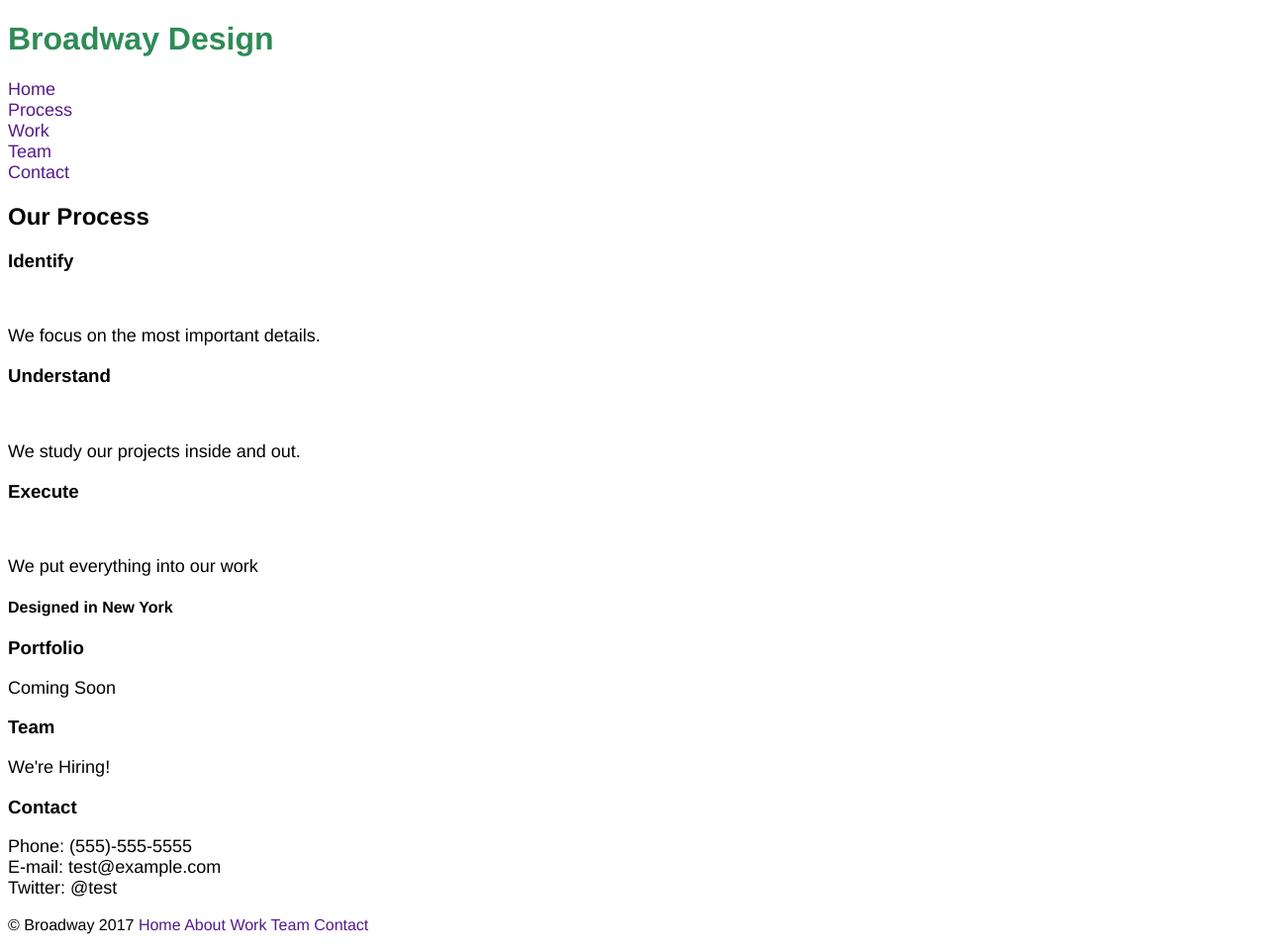
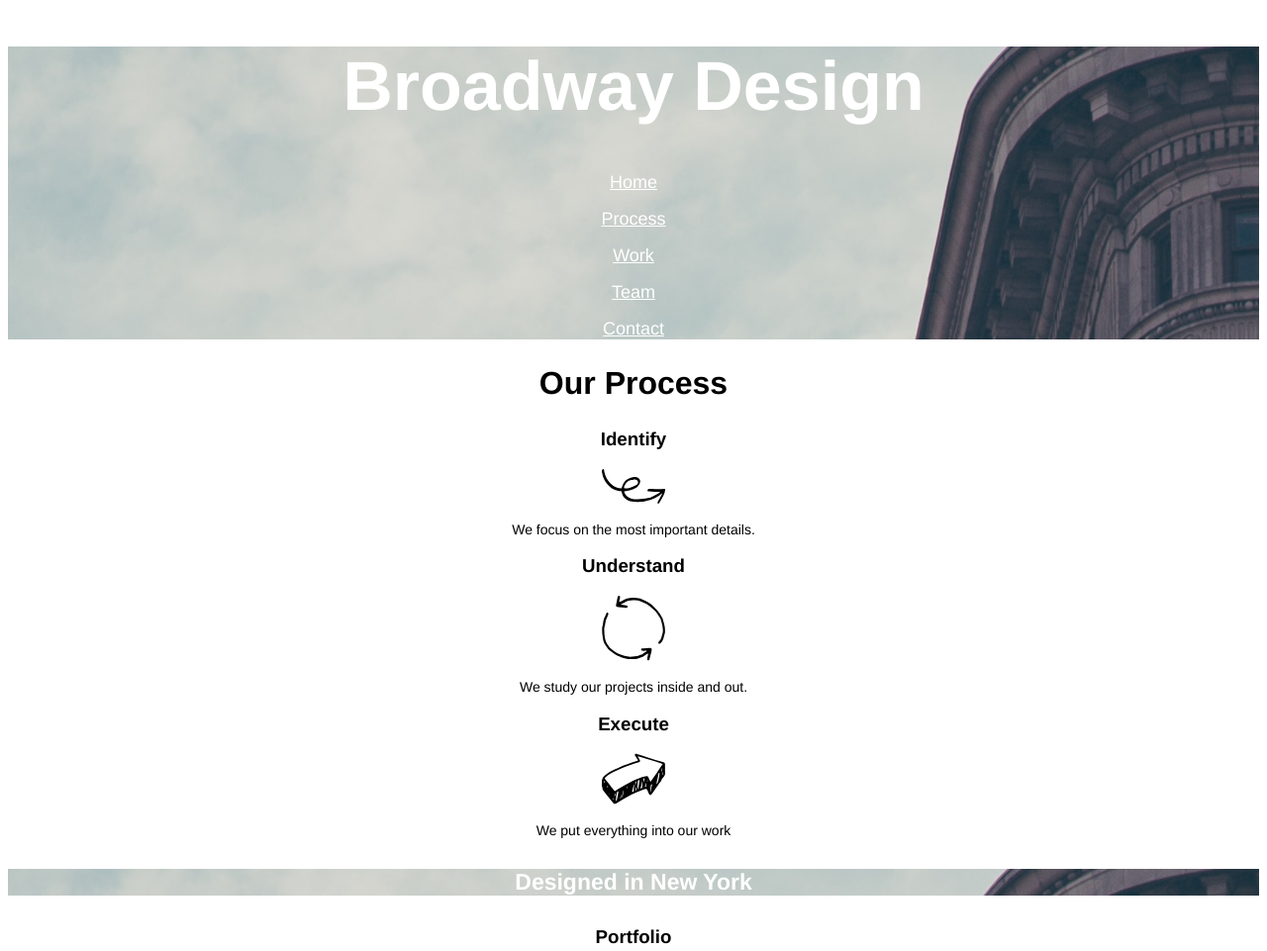
Before and after one commit to Supawatv/broadway-design, a plain HTML site: page index.html in a window 1280 px wide. Shown: the top 961 px of the page at 99% size. Drawn offline with Linux system fonts and the light colour scheme.

Commit message:
css complete

```diff
--- a/index.html
+++ b/index.html
@@ -6,50 +6,50 @@
 	</head>
 	<body>
 		<!--Banner-->
-		<div class = "banner">
+		<div class = "banner" id="home">
 			<h1>Broadway Design</h1>
 			<p>
-				<a href="">Home</a><br>
-				<a href="">Process</a><br>
-				<a href="">Work</a><br>
-				<a href="">Team</a><br>
-				<a href="">Contact</a>
+				<a href="#home">Home</a><br><br>
+				<a href="#process">Process</a><br><br>
+				<a href="#work">Work</a><br><br>
+				<a href="#team">Team</a><br><br>
+				<a href="#contact">Contact</a>
 			</p>
 		</div>
 
 
 		<!--Body-->
 		<div class="body">
-			<h2>Our Process</h2>
+			<h2 id="process">Our Process</h2>
 
 			<h3>Identify</h2>
-			<img src="">
+			<img src="resources/assets/identify.svg ">
 			<p>We focus on the most important details.</p>
 
 			<h3>Understand</h2>
-			<img src="">
+			<img src="resources/assets/understand.svg">
 			<p>We study our projects inside and out.</p>
 
 			<h3>Execute</h2>
-			<img src="">
+			<img src="resources/assets/execute.svg">
 			<p>We put everything into our work</p>
 		</div>
 
 		<!--Conact: Design in New York-->
 		<div class="contact">
-			<h4>Designed in New York</h4>
+			<h4 class="banner">Designed in New York</h4>
 
-			<h3>Portfolio</h3>
+			<h3 id="work">Portfolio</h3>
 			<p>Coming Soon</p>
 
-			<h3>Team</h3>
+			<h3 id="team">Team</h3>
 			<p>We're Hiring!</p>
 
-			<h3>Contact</h3>
+			<h3 id="cotact">Contact</h3>
 			<p>
-				Phone: (555)-555-5555<br>
-				E-mail: test@example.com<br>
-				Twitter: @test
+				Phone: (555)-555-5555<br><br>
+				E-mail: test@example.com<br><br>
+				Twitter: @test<br>
 			</p>
 		</div>
 
@@ -57,11 +57,11 @@
 		<!--Footer-->
 		<div class="footer">
 			<span>&copy Broadway 2017</span>
-			<a href="">Home</a>
-			<a href="">About</a>
-			<a href="">Work</a>
-			<a href="">Team</a>
-			<a href="">Contact</a>
+			<a href="#home">Home</a>
+			<a href="#home">About</a>
+			<a href="work">Work</a>
+			<a href="team">Team</a>
+			<a href="contact">Contact</a>
 		</div>
 
 
--- a/resources/css/index.css
+++ b/resources/css/index.css
@@ -1,15 +1,56 @@
+/*General*/
 * {
 	font-family: Helvetica, Arial, sans-serif;
+	text-align: center;
+	color: black
 }
 
 h1 {
-	color: SeaGreen;
+	color: white;
+	font-size: 70px;
+	font-weight: bold;
 }
 
-p, li {
+h2 {
+	font-size: 32px;
+	font-weight: bold;
+}
+
+p,
+li {
+	font-size: 14px;
+}
+
+a {
+	text-decoration: underline;
 	font-size: 18px;
 }
 
-a {
-	text-decoration: none;
+h4 {
+	font-size: 23px;
+	font-weight: bold;
 }
+
+/*Banner*/
+.banner {
+	background-image: url("../assets/the-flatiron-building.png");
+	color: white;
+}
+
+.banner a {
+	color: white;
+}
+
+.footer > * {
+	color: white;
+}
+
+/*Footer*/
+.footer {
+	text-align: left;
+	background-color: dimgray;
+}
+
+.footer span {
+	font-size: 11px;
+}
```
Also changed, not shown: resources/assets/execute.svg (added), resources/assets/identify.svg (added), resources/assets/the-flatiron-building.png (added), resources/assets/understand.svg (added).
